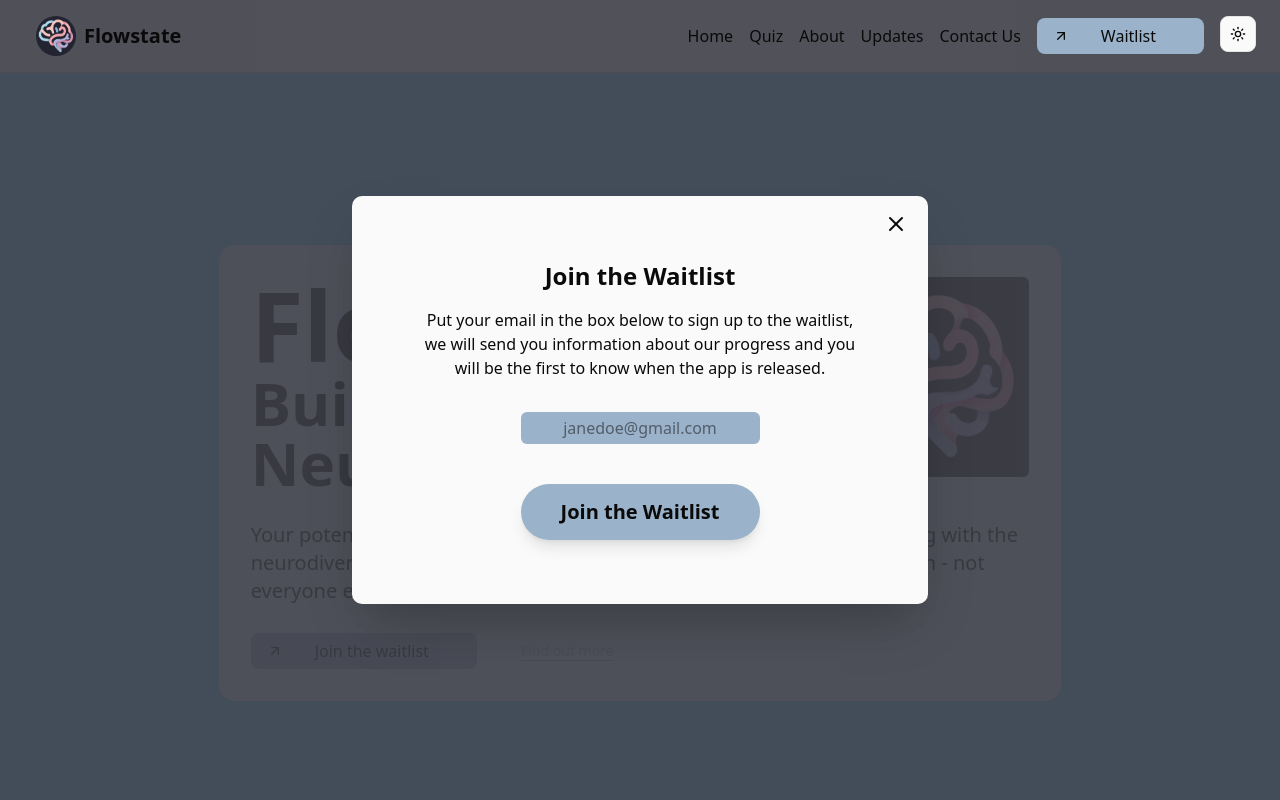
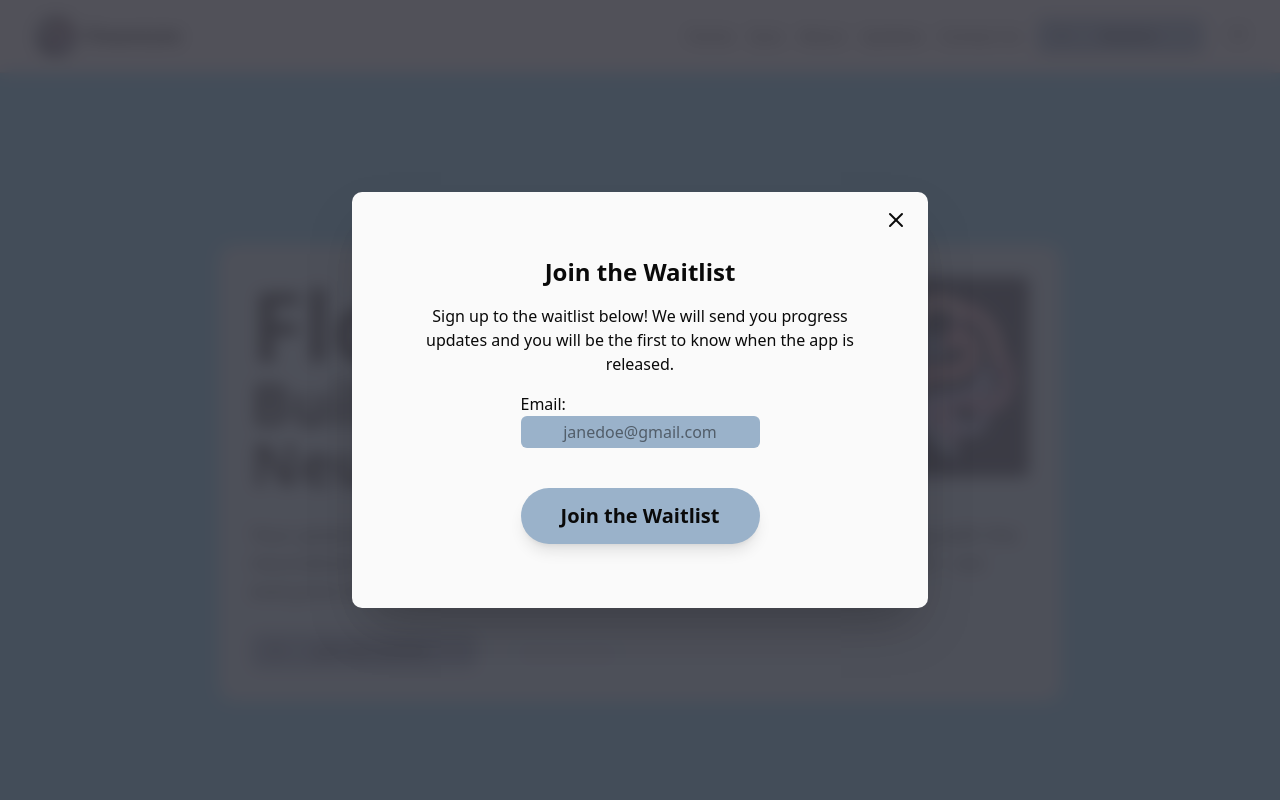
Before and after one commit to FlowStateCalendar/Shift-Website, a Next.js app: page / in a window 1280 px wide. Both pictures are taken after a click on the link "Waitlist". Shown: the top 800 px of the page. Built offline with nearby package versions, Linux system fonts and the light colour scheme.

Commit message:
Z depth fix and simplification

```diff
--- a/components/modal.tsx
+++ b/components/modal.tsx
@@ -53,21 +53,22 @@ export function Modal({ onClose }: { onClose: () => void }) {
     };
 
     return(
-        <div id="modal-bg" className="fixed left-0 top-0 flex flex-col bg-zinc-700/90 background-blur-sm h-dvh w-screen items-center justify-center" onClick={closeModalBgClick}>
+        <div id="modal-bg" className="fixed z-50 inset-0 flex flex-col bg-zinc-700/90 backdrop-blur-sm h-dvh w-screen items-center justify-center" onClick={closeModalBgClick}>
             <div className="flex flex-col bg-background relative rounded-lg p-4 m-4 shadow-2xl">
                 <button className="absolute right-5 hover:cursor-pointer" onClick={onClose}><X/></button>
                 <div className="flex flex-col items-center m-8 p-4">
                     <h1 className="text-2xl font-bold pb-4">Join the Waitlist</h1>
-                    <p className="wrap text-center max-w-md mb-8">
-                        Put your email in the box below to sign up to the waitlist,
-                        we will send you information about our progress
+                    <p className="wrap text-center max-w-md mb-4">
+                        Sign up to the waitlist below!
+                        We will send you progress updates
                         and you will be the first to know when the app is released.
                     </p>
                     <form className="flex flex-col" onSubmit={handleWaitlist}>
+                        <p className="font-medium">Email:</p>
                         <input
                             placeholder="janedoe@gmail.com"
                             required
-                            className="rounded-sm text-primary-foreground text-center bg-primary p-1"
+                            className="lg: rounded-sm text-primary-foreground text-center bg-primary p-1"
                             value={email}
                             onChange={(e) => setEmail(e.target.value)}
                         />
```
